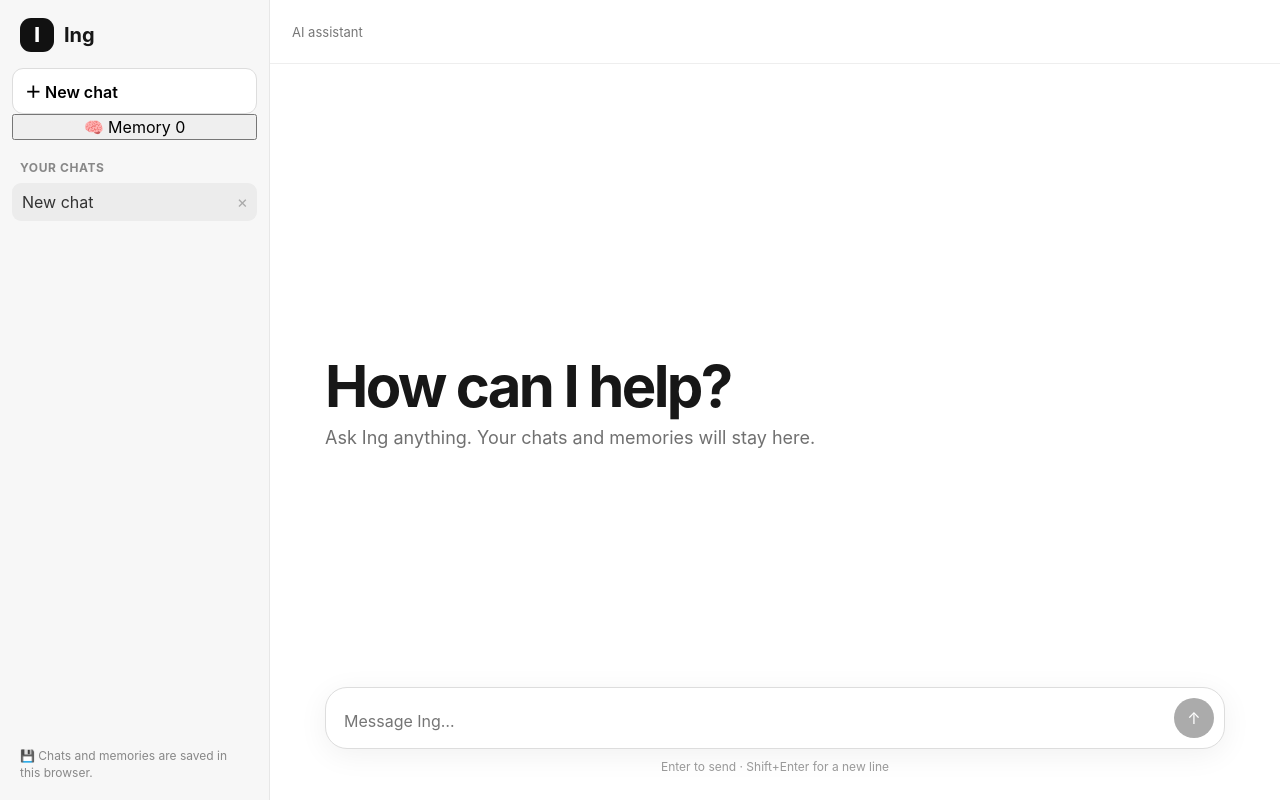
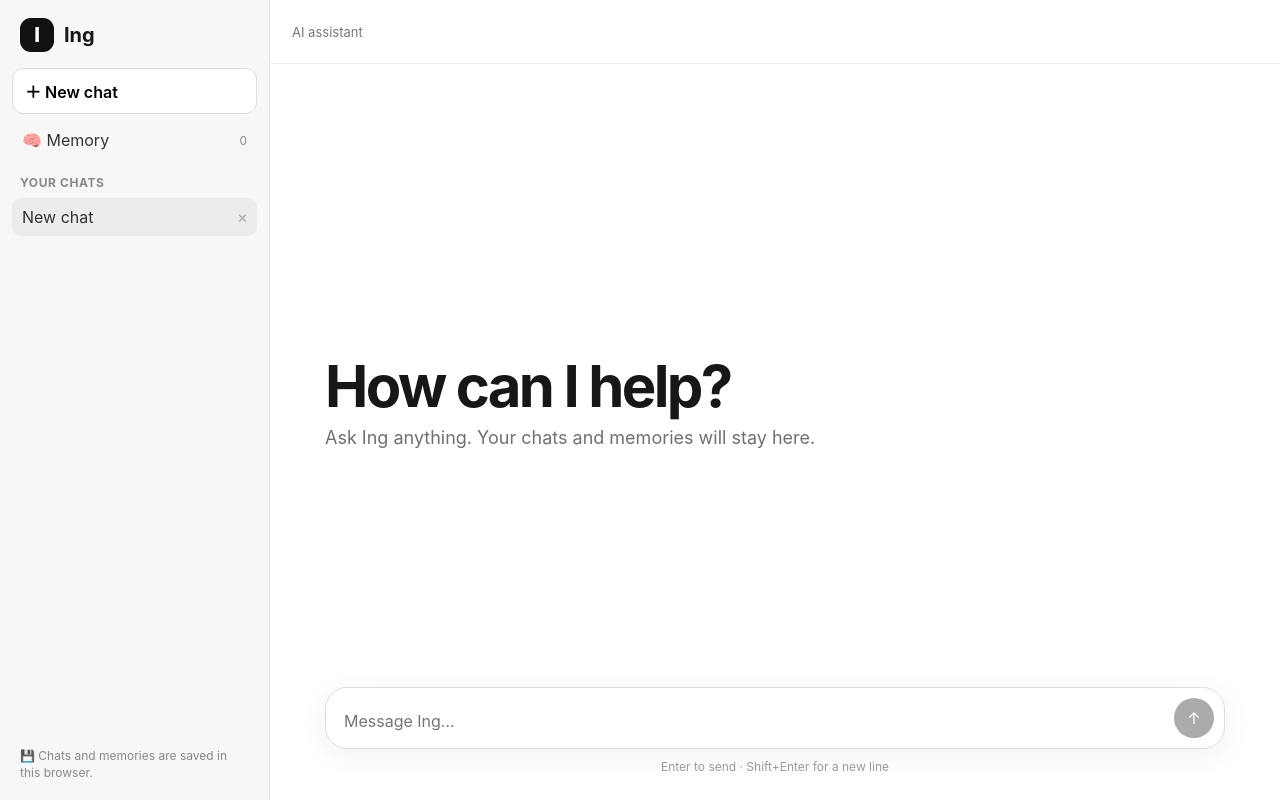
Before and after one commit to Korioswims/Ing-ai, a Next.js app: page / in a window 1280 px wide. Built offline with nearby package versions, Linux system fonts and the light colour scheme.

Commit message:
Style Ing memory panel

```diff
--- a/app/globals.css
+++ b/app/globals.css
@@ -1,8 +1,7 @@
 * { box-sizing: border-box; }
 html, body { margin: 0; height: 100%; overflow: hidden; }
 body { font-family: Inter, ui-sans-serif, system-ui, -apple-system, BlinkMacSystemFont, "Segoe UI", sans-serif; background: #fff; color: #171717; }
-button, textarea { font: inherit; }
-
+button, textarea, input { font: inherit; }
 .app-shell { height: 100vh; display: flex; overflow: hidden; }
 .sidebar { position: fixed; inset: 0 auto 0 0; z-index: 20; width: 270px; background: #f7f7f7; border-right: 1px solid #e7e7e7; display: flex; flex-direction: column; padding: 14px 12px; overflow: hidden; }
 .sidebar-head { display: flex; align-items: center; justify-content: space-between; padding: 4px 8px 16px; flex: 0 0 auto; }
@@ -11,20 +10,31 @@ button, textarea { font: inherit; }
 .close-sidebar { display: none; border: 0; background: transparent; font-size: 26px; color: #777; cursor: pointer; }
 .new-chat { width: 100%; flex: 0 0 auto; border: 1px solid #ddd; background: #fff; border-radius: 11px; padding: 10px 12px; text-align: left; cursor: pointer; font-weight: 600; }
 .new-chat:hover, .history-item.active { background: #ececec; }
-.history-label { color: #888; font-size: 12px; font-weight: 700; margin: 20px 8px 8px; text-transform: uppercase; letter-spacing: .05em; flex: 0 0 auto; }
+.memory-button { width: 100%; border: 0; background: transparent; border-radius: 9px; margin-top: 7px; padding: 9px 10px; text-align: left; cursor: pointer; color: #333; display: flex; justify-content: space-between; align-items: center; }
+.memory-button:hover { background: #ececec; }
+.memory-button span { color: #888; font-size: 12px; }
+.memory-panel { background: #fff; border: 1px solid #e1e1e1; border-radius: 11px; padding: 10px; margin-top: 5px; max-height: 270px; overflow-y: auto; }
+.memory-panel p { margin: 0 0 9px; color: #777; font-size: 12px; line-height: 1.4; }
+.memory-form { display: flex; gap: 5px; margin-bottom: 8px; }
+.memory-form input { min-width: 0; flex: 1; border: 1px solid #ddd; border-radius: 8px; padding: 7px 8px; outline: 0; }
+.memory-form button { width: 32px; border: 0; border-radius: 8px; background: #111; color: #fff; cursor: pointer; }
+.memory-item { display: flex; gap: 6px; align-items: flex-start; border-top: 1px solid #eee; padding: 8px 0; font-size: 12px; line-height: 1.35; }
+.memory-item span { flex: 1; }
+.memory-item button { border: 0; background: transparent; color: #999; cursor: pointer; padding: 0 3px; }
+.empty-memory { color: #999; font-size: 12px; padding: 7px 0; }
+.clear-memory { width: 100%; border: 1px solid #ddd; background: #fff; border-radius: 7px; padding: 6px; cursor: pointer; font-size: 12px; margin-top: 3px; }
+.history-label { color: #888; font-size: 12px; font-weight: 700; margin: 16px 8px 8px; text-transform: uppercase; letter-spacing: .05em; flex: 0 0 auto; }
 .history-list { overflow-y: auto; min-height: 0; display: flex; flex-direction: column; gap: 3px; }
 .history-item { display: flex; align-items: center; border-radius: 9px; flex: 0 0 auto; }
 .history-button { flex: 1; min-width: 0; border: 0; background: transparent; text-align: left; padding: 9px 10px; overflow: hidden; white-space: nowrap; text-overflow: ellipsis; cursor: pointer; color: #333; }
 .delete-chat { border: 0; background: transparent; color: #aaa; cursor: pointer; padding: 6px 9px; font-size: 17px; opacity: 0; }
 .history-item:hover .delete-chat, .history-item.active .delete-chat { opacity: 1; }
 .memory-note { margin-top: auto; flex: 0 0 auto; color: #888; font-size: 12px; padding: 12px 8px 4px; line-height: 1.4; }
-
 .main-panel { min-width: 0; margin-left: 270px; width: calc(100% - 270px); height: 100vh; display: flex; flex-direction: column; overflow: hidden; }
 .topbar { height: 64px; flex: 0 0 64px; display: flex; align-items: center; justify-content: space-between; padding: 0 22px; border-bottom: 1px solid #eee; background: rgba(255,255,255,.96); }
 .menu-button { display: none; border: 0; background: transparent; font-size: 21px; cursor: pointer; }
 .mobile-title { display: none; font-weight: 600; }
 .status { font-size: 13px; color: #777; }
-
 .chat { width: min(900px, calc(100% - 32px)); margin: 0 auto; flex: 1; min-height: 0; display: flex; flex-direction: column; padding: 42px 0 26px; }
 .welcome { margin: auto 0; padding: 30px 0 18px; }
 .welcome h1 { font-size: clamp(34px, 6vw, 58px); line-height: 1; margin: 0 0 12px; letter-spacing: -0.045em; }
@@ -42,7 +52,6 @@ button, textarea { font: inherit; }
 .send:disabled { opacity: .35; cursor: default; }
 .hint { flex: 0 0 auto; text-align: center; color: #999; font-size: 12px; margin-top: 10px; }
 .sidebar-backdrop { display: none; }
-
 @media (max-width: 700px) {
   .sidebar { width: 270px; transform: translateX(-100%); transition: transform .2s ease; box-shadow: 10px 0 30px rgba(0,0,0,.12); }
   .sidebar.open { transform: translateX(0); }
```
